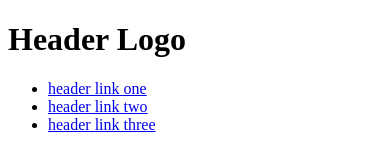
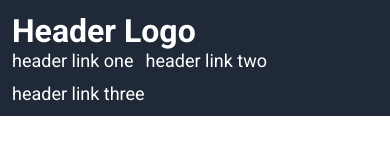
Before and after one commit to baronjada/odin-landing-page, a plain HTML site: page index.html in a window 390 px wide. Drawn offline with Linux system fonts and the light colour scheme.

Commit message:
Style header and fix alignment to make responsive

```diff
--- a/index.html
+++ b/index.html
@@ -5,10 +5,18 @@
     <meta name="viewport" content="width=device-width, initial-scale=1.0" />
     <title>JB Odin Landing Page</title>
     <link rel="stylesheet" href="src/styles.css" />
+    <link rel="preconnect" href="https://fonts.googleapis.com" />
+    <link rel="preconnect" href="https://fonts.gstatic.com" crossorigin />
+    <link
+      href="https://fonts.googleapis.com/css2?family=Outfit:wght@100..900&family=Roboto:ital,wght@0,100;0,300;0,400;0,500;0,700;0,900;1,100;1,300;1,400;1,500;1,700;1,900&display=swap"
+      rel="stylesheet"
+    />
   </head>
   <body>
     <header>
+      <div class="header">
         <h1>Header Logo</h1>
+        <div class="nav-links">
           <ul>
             <li>
               <a href="https://www.google.co.uk/" target="_blank"
@@ -26,6 +34,8 @@
               >
             </li>
           </ul>
+        </div>
+      </div>
     </header>
   </body>
 </html>
--- a/src/styles.css
+++ b/src/styles.css
@@ -0,0 +1,44 @@
+* {
+  margin: 0;
+  padding: 0;
+}
+
+body {
+  font-family: Roboto, sans-serif;
+}
+
+h1 {
+  color: white;
+  display: flex;
+  flex-shrink: 0;
+  margin-right: 12px;
+}
+
+ul {
+  list-style: none;
+  display: flex;
+  gap: 12px;
+  flex-shrink: 0;
+  flex-wrap: wrap;
+}
+
+li {
+  display: flex;
+  flex-shrink: 0;
+}
+
+a {
+  text-decoration: none;
+  color: white;
+  font-size: 18px;
+}
+
+.header {
+  background-color: #1f2937;
+  margin: 0;
+  padding: 12px;
+  display: flex;
+  justify-content: space-between;
+  align-items: center;
+  flex-wrap: wrap;
+}
```
Lines whose indentation alone changed are shown as unchanged.
